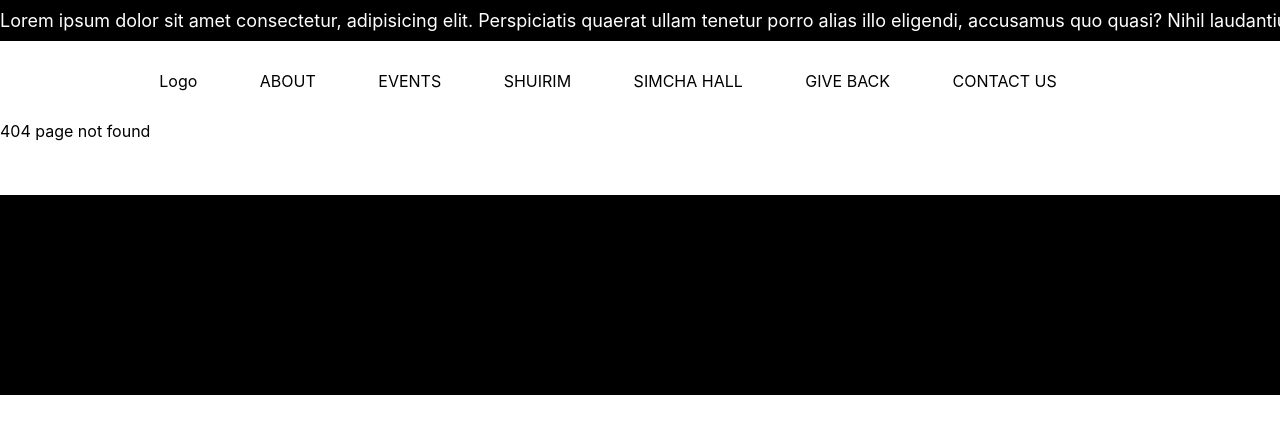
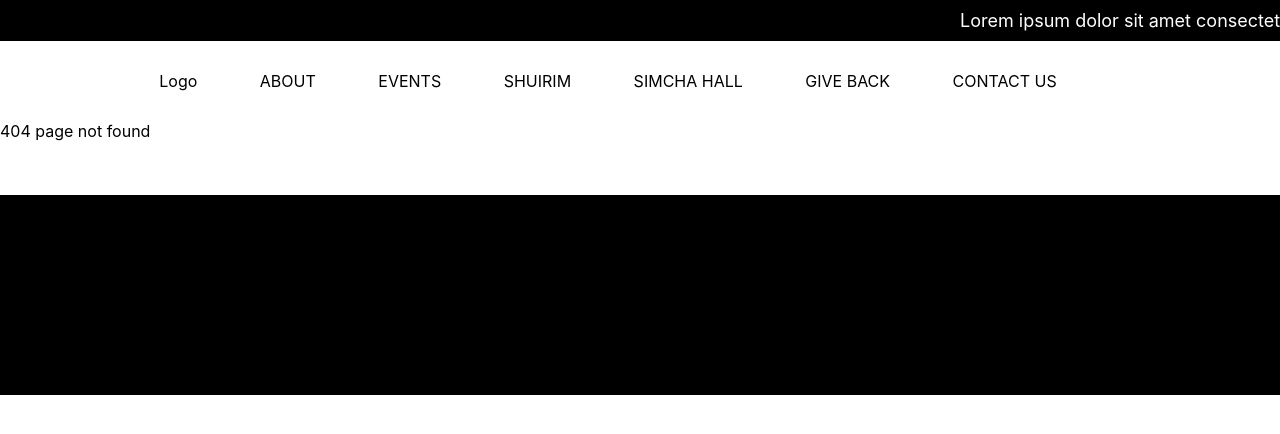
Before and after one commit to nateweis/Kahal_Chesed_Vemes_Frontend, a React (Create React App) app: page /pages in a window 1280 px wide. Shown: the top 434 px of the page. Built offline with nearby package versions, Linux system fonts and the light colour scheme.

Commit message:
animated the flash message

```diff
--- a/src/components/Events/EventPage.jsx
+++ b/src/components/Events/EventPage.jsx
@@ -5,7 +5,7 @@ class Events extends Component{
     render(){
         return(
             <>
-                Comming Soon .....
+                Coming Soon .....
             </>
         )
     }
--- a/src/components/Template/FlashMessage.jsx
+++ b/src/components/Template/FlashMessage.jsx
@@ -1,16 +1,20 @@
 import React, {Component} from 'react';
 
 class FlashMessage extends Component{
+    constructor(props){
+        super(props)
+        this.state = {
+            flashMessage : 'Lorem ipsum dolor sit amet consectetur, adipisicing elit. Perspiciatis quaerat ullam tenetur porro alias illo eligendi, accusamus quo quasi? Nihil laudantium debitis, pariatur voluptates nemo eaque? In cum enim suscipit?'
+        }
+    }
 
     render(){
         return(
             <>
                 <div style={style.messageContainer}>
-                    <div style={style.message}>
-                        Lorem ipsum dolor sit amet consectetur, adipisicing elit. Perspiciatis quaerat ullam tenetur porro alias illo eligendi,
-                        accusamus quo quasi? Nihil laudantium debitis, pariatur voluptates nemo eaque? In cum enim suscipit?
-                        Lorem ipsum dolor sit amet consectetur adipisicing elit. Veniam, numquam pariatur nostrum aliquid, consequatur magnam quisquam architecto laudantium aut ex impedit
-                        culpa temporibus mollitia fuga nisi error amet necessitatibus quasi?
+                    <div className="animateMessage" style={style.message}>
+                        {this.state.flashMessage}
+
                     </div>
                 </div>
             </>
@@ -20,7 +24,7 @@ class FlashMessage extends Component{
 
 const style = {
     message:{
-        width : 'max-content',
+        whiteSpace: 'nowrap',
         fontSize : '18px'
     },
     messageContainer :{
--- a/src/components/Template/template.css
+++ b/src/components/Template/template.css
@@ -15,3 +15,13 @@
     position: absolute;
     bottom: -254px;
 }
+
+/* For Flash Message on Top */
+.animateMessage{
+    animation: animateWords 40s linear infinite;
+}
+
+@keyframes animateWords{
+    0%{transform: translateX(100%);}
+    100%{transform: translateX(-100%);}
+}
```
